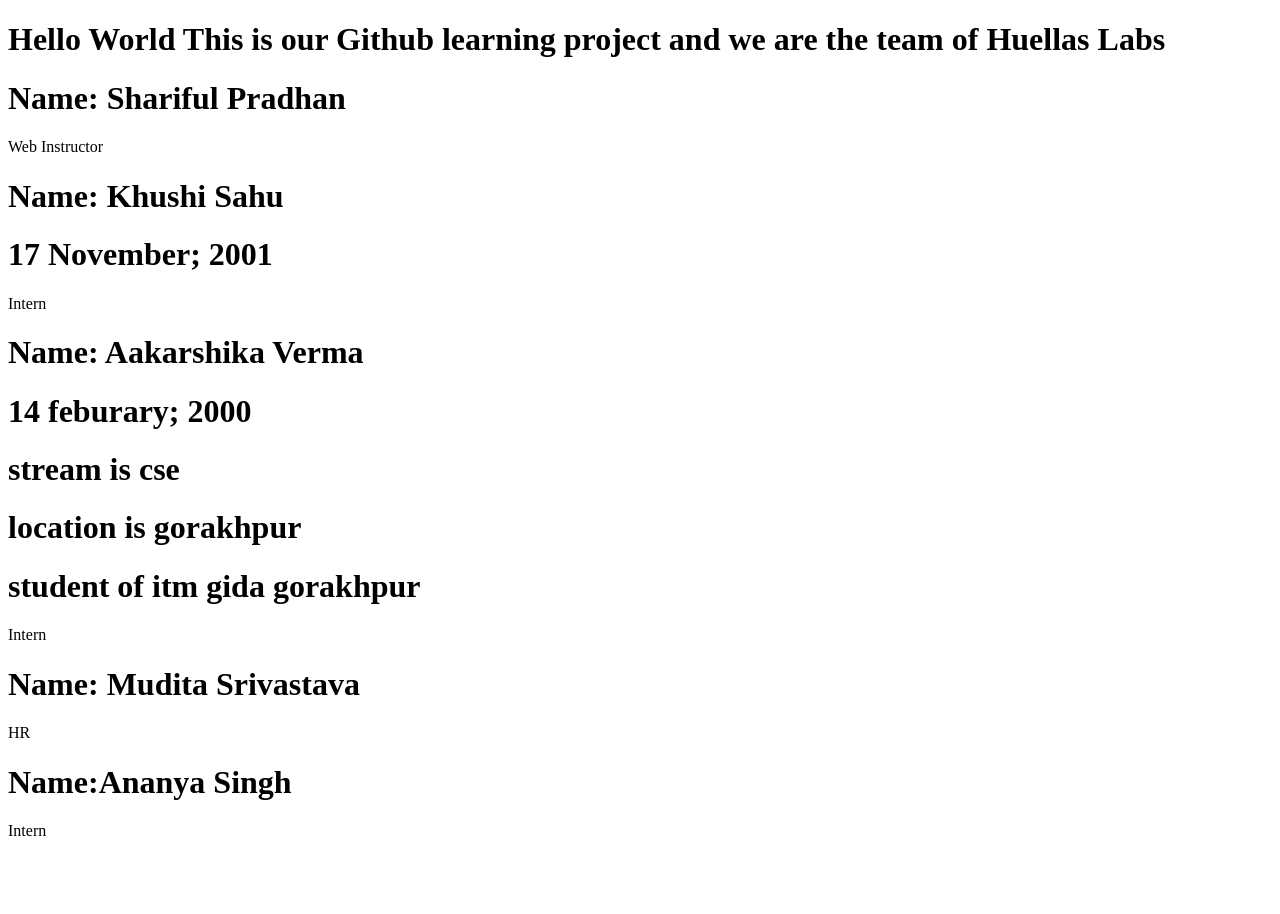
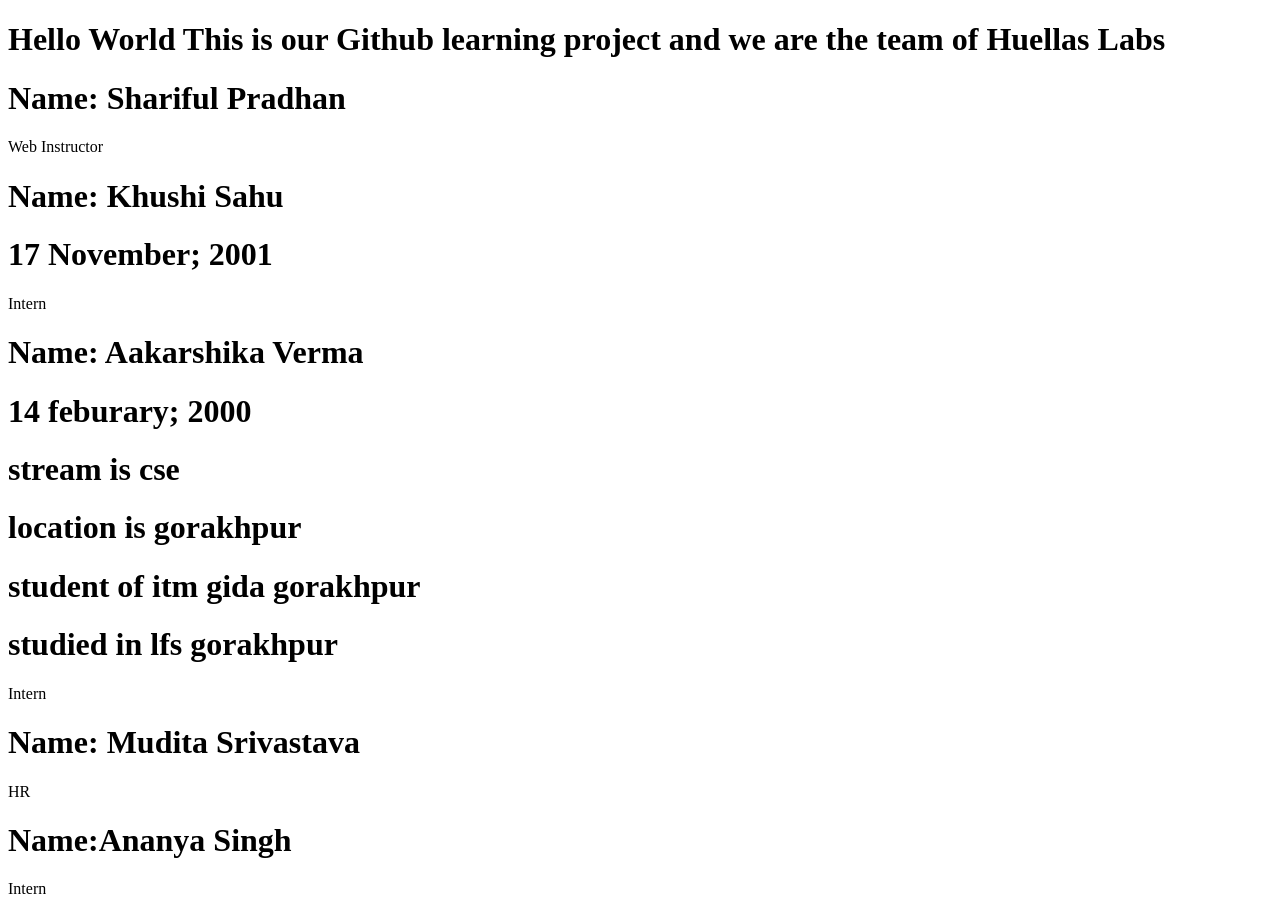
Before and after one commit to SharifulPradhan/learning-github, a plain HTML site: page index.html in a window 1280 px wide. Before the commit the page ends 856 px from the top, so only its background shows below. Drawn offline with Linux system fonts and the light colour scheme.

Commit message:
i added aakarshika school

```diff
--- a/index.html
+++ b/index.html
@@ -21,6 +21,7 @@
   <h1>stream is cse</h1>
   <h1>location is gorakhpur</h1>
   <h1>student of itm gida gorakhpur</h1>
+  <h1>studied in lfs gorakhpur</h1>
   <p>Intern</p>
 
   <h1>Name: Mudita Srivastava</h1>
```
